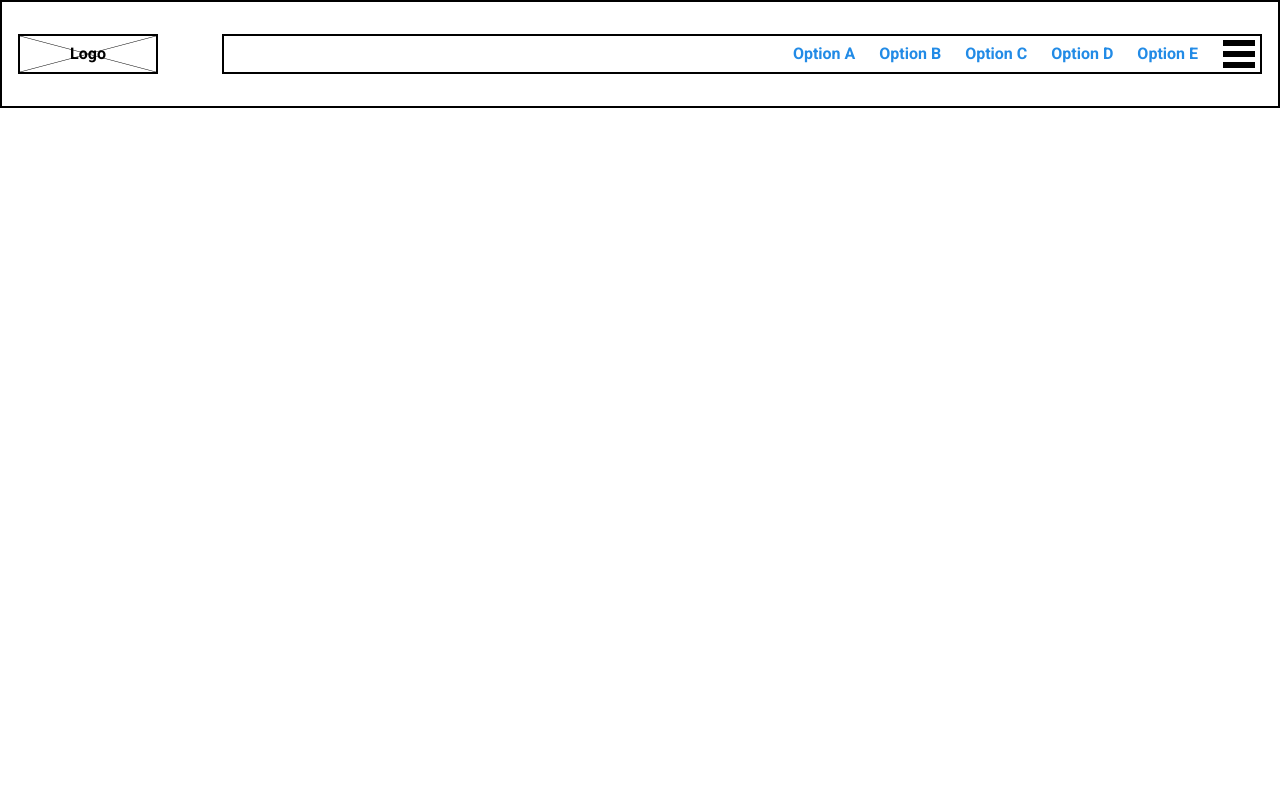
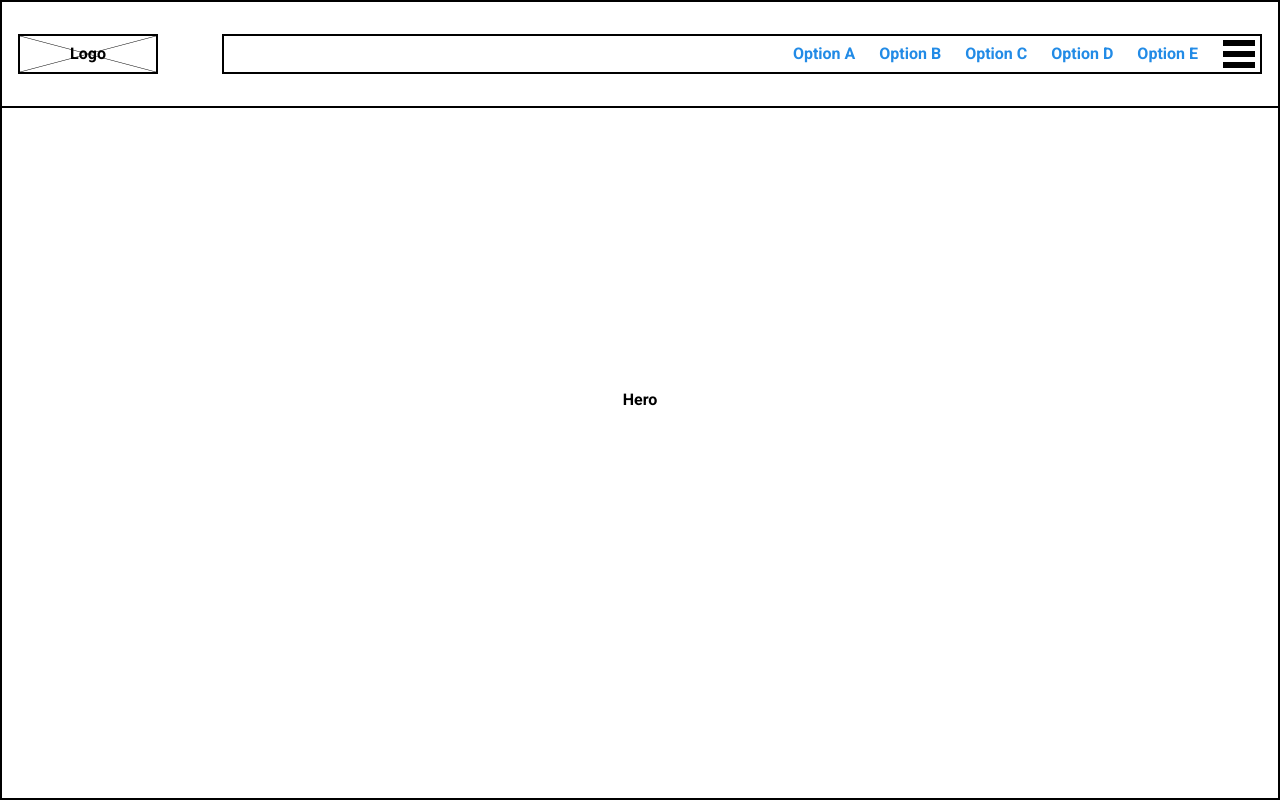
Before and after one commit to njcushing/online-shop, a React (Vite) app in the folder packages/frontend/: page / in a window 1280 px wide. Built offline with nearby package versions, Linux system fonts and the light colour scheme.

Commit message:
Write basic layout styles for Hero component

```diff
--- a/packages/frontend/src/features/Hero/index.module.css
+++ b/packages/frontend/src/features/Hero/index.module.css
@@ -0,0 +1,21 @@
+.hero {
+    flex-shrink: 0;
+
+    border: 2px solid black;
+
+    width: calc(var(--vw, 1vw) * 100);
+    height: calc(var(--vh, 1vh) * 100);
+}
+
+.hero::after {
+    content: "Hero";
+
+    font-weight: 700;
+
+    display: flex;
+    justify-content: center;
+    align-items: center;
+
+    width: 100%;
+    height: 100%;
+}
```
